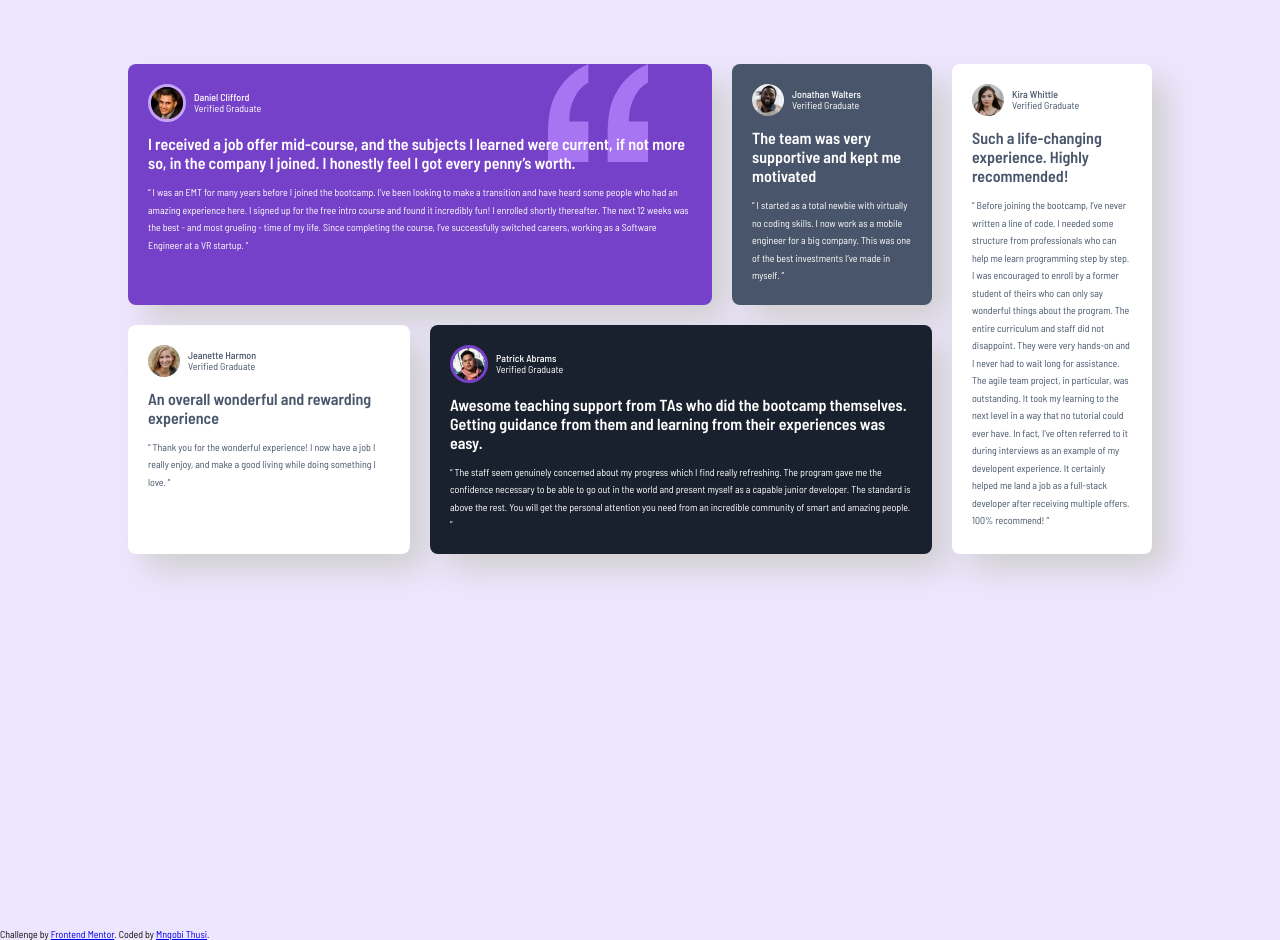
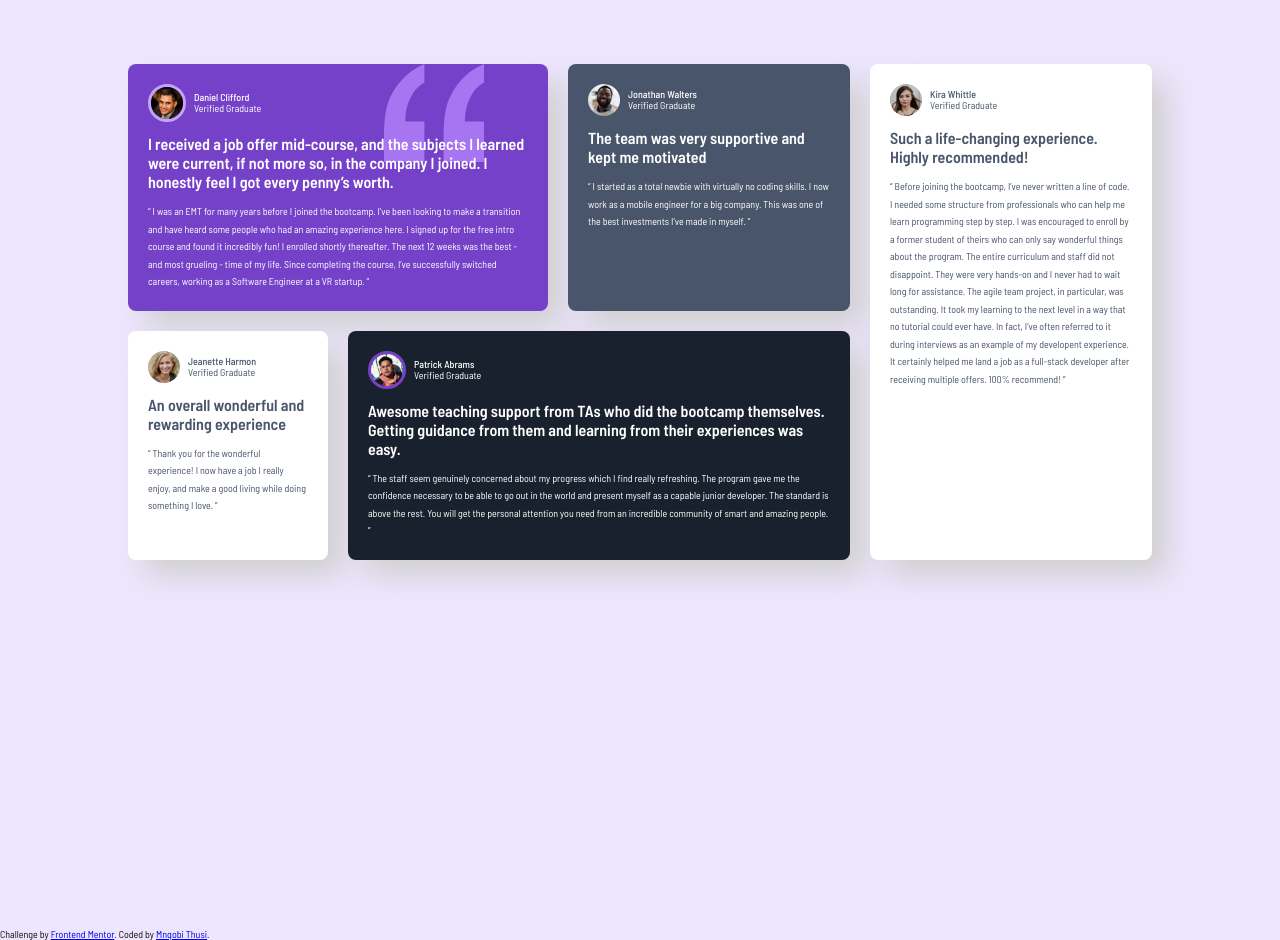
Before and after one commit to CodexLoop/Testimonials-grid-section-ui, a plain HTML site: page index.html in a window 1280 px wide. Drawn offline with Linux system fonts and the light colour scheme.

Commit message:
Adjusted layout sizes

```diff
--- a/assets/styles.css
+++ b/assets/styles.css
@@ -184,7 +184,7 @@ body {
 
 @media only screen and (min-width: 1000px) {
     .wrapper {
-        grid-template-columns: repeat(2, minmax(150px, 1fr)) repeat(2, 200px);
+        grid-template-columns: repeat(2, minmax(200px, 1fr)) repeat(2, minmax(200px, 300px));
         grid-template-rows: repeat(2, min-content);
 
         grid-template-areas:
```
